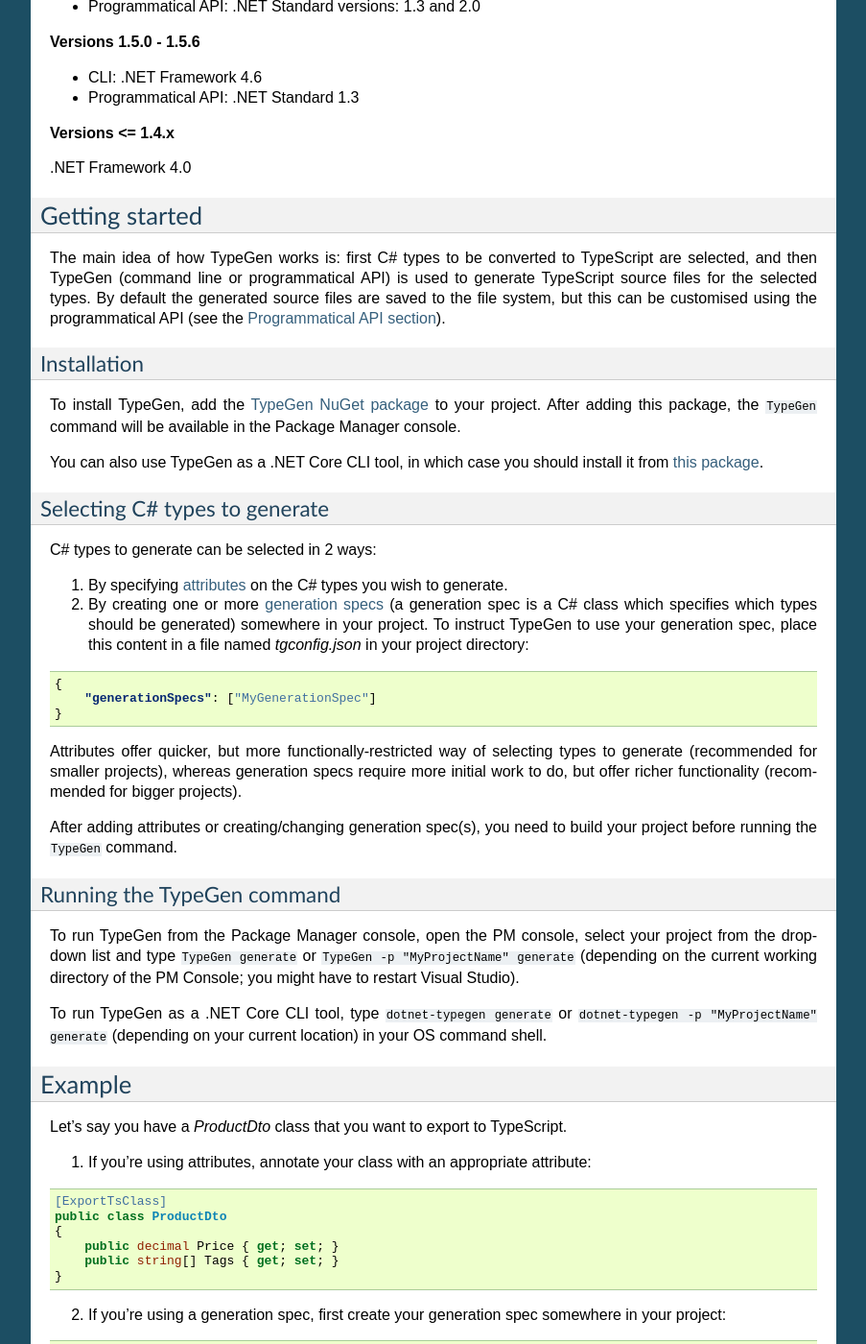
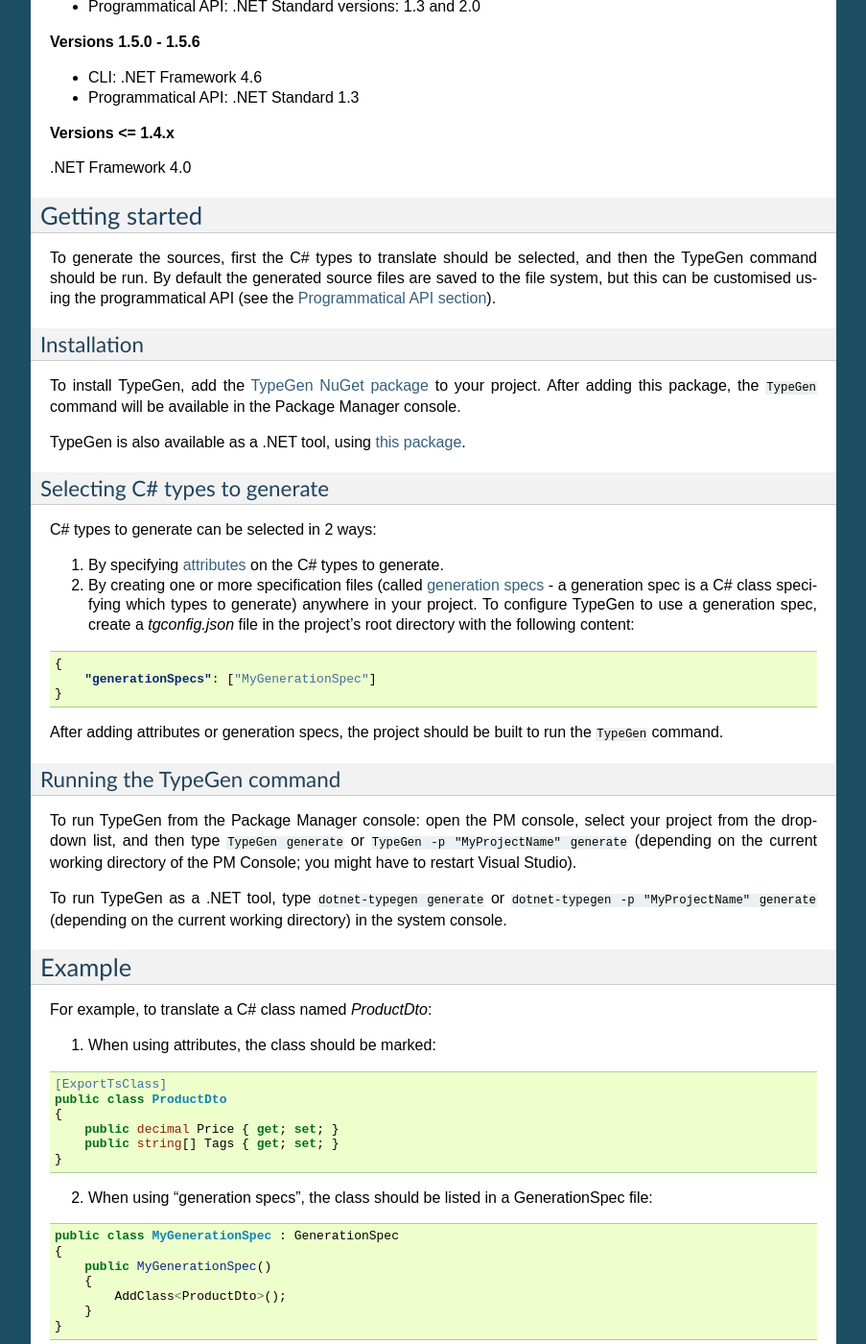
Before and after one commit to jburzynski/TypeGenDocs, a Sphinx documentation site: the page built from source/overview.rst, in a window 1280 px wide and 1400 px high, scrolled down 591 px. Shown: the whole window at 96% size, without its empty margins (198-1101 px from the left). Built offline with Sphinx 7.4.7, drawn with Linux system fonts in a browser that asks for light colours; some of the changed text lies outside the part shown.

Commit message:
minor wording changes

```diff
--- a/source/cli.rst
+++ b/source/cli.rst
@@ -2,7 +2,7 @@
 Command Line Interface
 ======================
 
-The TypeGen Command Line Interface (CLI) can be used either from the Package Manager Console, after installing TypeGen `NuGet package <https://www.nuget.org/packages/TypeGen>`_, or as a `.NET CLI tool <https://www.nuget.org/packages/dotnet-typegen>`_.
+The TypeGen Command Line Interface (CLI) can be used either from the Package Manager Console, after installing TypeGen `NuGet package <https://www.nuget.org/packages/TypeGen>`_, or as a `.NET tool <https://www.nuget.org/packages/dotnet-typegen>`_.
 
 .. container:: Note
 
@@ -11,7 +11,7 @@
 
 .. container:: Note
 
-    **Note: This issue has been resolved in Visual Studio 2017 RC**
+    **Note: This issue has been resolved since Visual Studio 2017 RC**
 
     There is a known issue with using TypeGen from Package Manager Console with ASP.NET Core projects, **under Visual Studio 2015**: Package Manager Console doesn't see TypeGen.ps1. If this happens to you, you can copy TypeGen.ps1 from your NuGet packages folder to your solution/project directory and use it from PowerShell or CMD. Alternatively, you may also consider using `TypeGen .NET CLI tool <https://www.nuget.org/packages/dotnet-typegen>`_ instead of TypeGen Package Manager Console tool.
 
--- a/source/index.rst
+++ b/source/index.rst
@@ -11,7 +11,7 @@
 Use:
 
 * Download from `NuGet <https://www.nuget.org/packages/TypeGen>`_
-* Use as .NET CLI tool (`NuGet package <https://www.nuget.org/packages/dotnet-typegen>`_)
+* Use as .NET tool (`NuGet package <https://www.nuget.org/packages/dotnet-typegen>`_)
 * Browse the `source code <https://github.com/jburzynski/TypeGen>`_
 
 Contents:
--- a/source/overview.rst
+++ b/source/overview.rst
@@ -5,7 +5,7 @@
 About TypeGen
 =============
 
-TypeGen is a command line tool that generates single-class-per-file TypeScript sources from C#. Its primary use case is keeping TypeScript model classes/interfaces in sync with C# models, and for this reason not all C# features are translated to TypeScript (e.g. methods or events will be ignored when generating TypeScript sources).
+TypeGen is a command line tool that generates single-class-per-file TypeScript sources from C#. Its primary use is for keeping TypeScript and C# DTOs in sync, and for this reason not all C# features are translated to TypeScript (for example methods are ignored).
 
 Requirements
 ============
@@ -20,7 +20,7 @@
 **Versions 2.0.0 - 2.4.9**
 
 * CLI (when used from Package Manager console): .NET Core 3.1
-* CLI (when used as a .NET Core CLI tool): .NET Core 2.1, .NET Core 2.2, .NET Core 3.0, .NET Core 3.1
+* CLI (when used as a .NET tool): .NET Core 2.1, .NET Core 2.2, .NET Core 3.0, .NET Core 3.1
 * Programmatical API: .NET Standard 1.3, .NET Standard 2.0
 
 **Versions 1.5.7 - 1.6.7**
@@ -40,7 +40,7 @@
 Getting started
 ===============
 
-The main idea of how TypeGen works is: first C# types to be converted to TypeScript are selected, and then TypeGen (command line or programmatical API) is used to generate TypeScript source files for the selected types.
+To generate the sources, first the C# types to translate should be selected, and then the TypeGen command should be run.
 By default the generated source files are saved to the file system, but this can be customised using the programmatical API (see the :doc:`Programmatical API section <programmaticalapi>`).
 
 Installation
@@ -48,16 +48,16 @@
 
 To install TypeGen, add the `TypeGen NuGet package <https://www.nuget.org/packages/TypeGen>`_ to your project. After adding this package, the :code:`TypeGen` command will be available in the Package Manager console.
 
-You can also use TypeGen as a .NET Core CLI tool, in which case you should install it from `this package <https://nuget.org/packages/dotnet-typegen>`_.
+TypeGen is also available as a .NET tool, using `this package <https://nuget.org/packages/dotnet-typegen>`_.
 
 Selecting C# types to generate
 ------------------------------
 
 C# types to generate can be selected in 2 ways:
 
-1. By specifying :doc:`attributes <attributes>` on the C# types you wish to generate.
+1. By specifying :doc:`attributes <attributes>` on the C# types to generate.
 
-2. By creating one or more :doc:`generation specs <generationspec>` (a generation spec is a C# class which specifies which types should be generated) somewhere in your project. To instruct TypeGen to use your generation spec, place this content in a file named `tgconfig.json` in your project directory:
+2. By creating one or more specification files (called :doc:`generation specs <generationspec>` - a generation spec is a C# class specifying which types to generate) anywhere in your project. To configure TypeGen to use a generation spec, create a `tgconfig.json` file in the project's root directory with the following content:
 
 .. code-block:: json
 
@@ -65,23 +65,21 @@
         "generationSpecs": ["MyGenerationSpec"]
     }
 
-Attributes offer quicker, but more functionally-restricted way of selecting types to generate (recommended for smaller projects), whereas generation specs require more initial work to do, but offer richer functionality (recommended for bigger projects).
-
-After adding attributes or creating/changing generation spec(s), you need to build your project before running the :code:`TypeGen` command.
+After adding attributes or generation specs, the project should be built to run the :code:`TypeGen` command.
 
 Running the TypeGen command
 ---------------------------
 
-To run TypeGen from the Package Manager console, open the PM console, select your project from the dropdown list and type :code:`TypeGen generate` or :code:`TypeGen -p "MyProjectName" generate` (depending on the current working directory of the PM Console; you might have to restart Visual Studio).
+To run TypeGen from the Package Manager console: open the PM console, select your project from the dropdown list, and then type :code:`TypeGen generate` or :code:`TypeGen -p "MyProjectName" generate` (depending on the current working directory of the PM Console; you might have to restart Visual Studio).
 
-To run TypeGen as a .NET Core CLI tool, type :code:`dotnet-typegen generate` or :code:`dotnet-typegen -p "MyProjectName" generate` (depending on your current location) in your OS command shell.
+To run TypeGen as a .NET tool, type :code:`dotnet-typegen generate` or :code:`dotnet-typegen -p "MyProjectName" generate` (depending on the current working directory) in the system console.
 
 Example
 =======
 
-Let's say you have a *ProductDto* class that you want to export to TypeScript.
+For example, to translate a C# class named *ProductDto*:
 
-1. If you're using attributes, annotate your class with an appropriate attribute:
+1. When using attributes, the class should be marked:
 
 .. code-block:: csharp
 
@@ -92,7 +90,7 @@
         public string[] Tags { get; set; }
     }
 
-2. If you're using a generation spec, first create your generation spec somewhere in your project:
+2. When using "generation specs", the class should be listed in a GenerationSpec file:
 
 .. code-block:: csharp
 
@@ -104,7 +102,7 @@
         }
     }
 
-...and then create a file named `tgconfig.json` directly in your project folder and place the following content in this file:
+When using generation specs, a `tgconfig.json` file should also be created directly in the project's root directory with the following content:
 
 .. code-block:: json
 
@@ -112,9 +110,9 @@
         "generationSpecs": ["MyGenerationSpec"]
     }
 
-After finishing instructions described in either 1. or 2., **build your project** and type :code:`TypeGen generate` or :code:`TypeGen -p "MyProjectName" generate` (depending on the current working directory of the PM Console) into the Package Manager Console (you might have to restart Visual Studio). Instead of using the Package Manager Console, you can also use TypeGen as a .NET Core CLI tool by typing :code:`dotnet-typegen generate` in your OS command shell.
+After finishing 1. or 2., build the project and type :code:`TypeGen generate` or :code:`TypeGen -p "MyProjectName" generate` (depending on the current working directory of the PM Console) into the Package Manager Console (you might have to restart Visual Studio). For the .NET tool, type :code:`dotnet-typegen generate` in the system console.
 
-This will generate a single TypeScript file (named *product-dto.ts*) in your project directory. The file will look like this:
+A single TypeScript file named *product-dto.ts* should be created in the project's root directory with the following content:
 
 .. code-block:: typescript
 
@@ -122,12 +120,3 @@
 	    price: number;
 	    tags: string[];
 	}
-
-What next
-=========
-
-More details about the available configuration options (that you can place in `tgconfig.json`) are described in the :doc:`CLI <cli>` section. You can also find out more about :doc:`attributes <attributes>` or :doc:`generation specs <generationspec>` in their dedicated sections.
-
-If you need to convert between different naming conventions (i.e. your C# code uses different conventions than your TypeScript code), you can utilize the :doc:`converters <converters>` functionality.
-
-Instead of using the :code:`TypeGen` command in the console, you can generate files directly from your code using the :doc:`TypeGen programmatical API <programmaticalapi>`.
--- a/source/programmaticalapi.rst
+++ b/source/programmaticalapi.rst
@@ -2,7 +2,7 @@
 Programmatical API
 ==================
 
-If the :doc:`Command Line Interface <cli>` doesn't meet your requirements, or you just want to generate TypeScript files from the code level, you can use the TypeGen file generator class, located in TypeGen.Core assembly.
+If the :doc:`Command Line Interface <cli>` doesn't meet your requirements, or you just want to generate TypeScript files from the code level, you can use the programmatical API located in TypeGen.Core assembly.
 
 The Generator class
 ===================
```
Also changed, not shown: source/attributes.rst (+0 -14 lines), source/generationspec.rst (+2 -12 lines).
